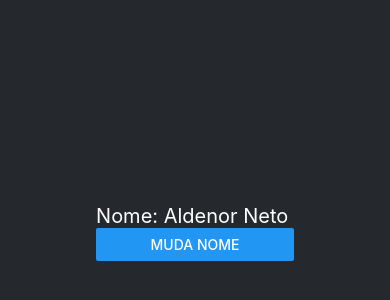
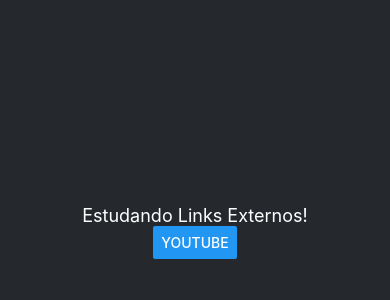
Before and after one commit to Aldenor-Neto/React-Native-component, a React Native app: screen / in a window 390 px wide. Shown: the part 190-490 px from the top of the page. Built offline with nearby package versions, Linux system fonts and the light colour scheme.

Commit message:
Links externos componente linking

```diff
--- a/App.js
+++ b/App.js
@@ -19,12 +19,13 @@
 import ComponenteModal from './componentes/Modal';
 import ComponenteStatusBar from './componentes/ComponenteStatusBar';
 import DadosStaticos from './componentes/staticClass/DadosStaticos';
+import LinkExterno from './componentes/LinkExterno';
 
 export default function App() {
 
   return (
     <SafeAreaView style={styles.container}>
-      <DadosStaticos />
+      <LinkExterno/>
     </SafeAreaView>
   );
 }
--- /dev/null
+++ b/componentes/LinkExterno.js
@@ -0,0 +1,40 @@
+import react from "react";
+import { Text, View, Button, Linking, StyleSheet } from "react-native";
+
+export default function LinkExterno() {
+
+const youtube = () => {
+    Linking.openURL('https://www.youtube.com/');
+}
+
+    return (
+        <View style={styles.container}>
+            <Text style={styles.texto}>Estudando Links Externos!</Text>
+            <Button
+            style={styles.botoes}
+            title="YouTube"
+            onPress={youtube}
+            />
+
+
+        </View>
+    )
+}
+
+const styles = StyleSheet.create({
+    container: {
+flex: 1,
+alignItems: "center",
+justifyContent: "center"
+    },
+    texto:{
+        color: '#fff',
+        fontSize: 18,
+    },
+    botoes: {
+        backgroundColor: '#009',
+        color: '#f0f',
+       borderRadius: 10,
+       padding: 10,
+    }
+})
```
